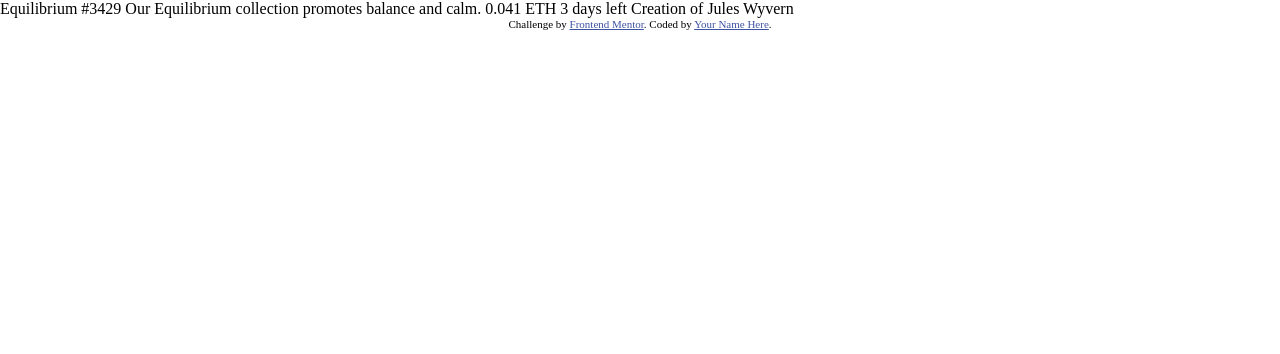
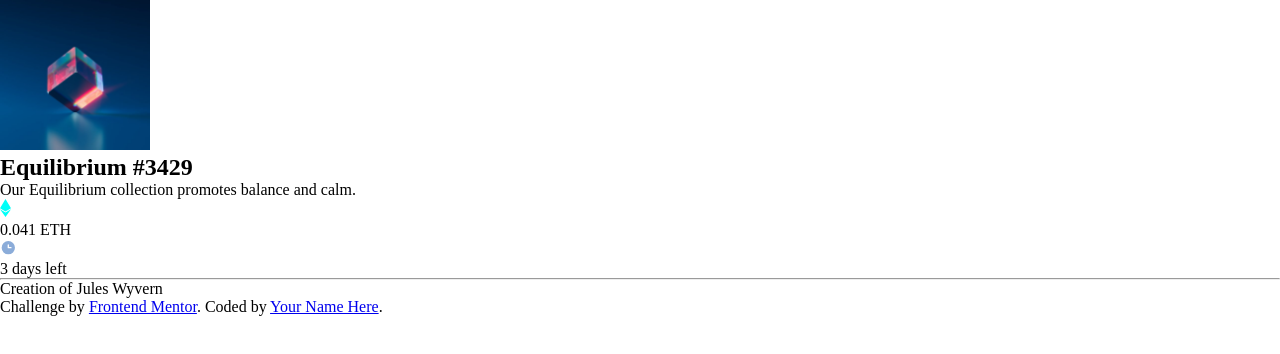
Before and after one commit to lozukka/NFT-preview-card-component, a plain HTML site: page index.html in a window 1280 px wide. Drawn offline with Linux system fonts and the light colour scheme.

Commit message:
Update index.html

```diff
--- a/index.html
+++ b/index.html
@@ -9,22 +9,27 @@
 
   <title>Frontend Mentor | NFT preview card component</title>
 
-  <!-- Feel free to remove these styles or customise in your own stylesheet 👍 -->
-  <style>
-    .attribution { font-size: 11px; text-align: center; }
-    .attribution a { color: hsl(228, 45%, 44%); }
-  </style>
 </head>
 <body>
-
-  Equilibrium #3429
-
-  Our Equilibrium collection promotes balance and calm.
-
-  0.041 ETH
-  3 days left
-
-  Creation of Jules Wyvern
+<main>
+  <section id="top">
+    <div id="image"><img src="/images/image-equilibrium.jpg" alt="Image of Equilibrium" width="150px"></div>
+    <div id="description">
+      <div id="description-top">
+        <h1>Equilibrium #3429</h1>
+        <p>Our Equilibrium collection promotes balance and calm.</p>
+      </div>
+      <div id="description-bottom">
+        <div><img src="/images/icon-ethereum.svg" alt="" width="11" height="18"><p id="size">0.041 ETH</p></div>
+        <div><img src="/images/icon-clock.svg" alt="" width="17" height="17"><p id="time">3 days left</p></div>
+      </div>
+    </div>
+  </section>
+  <section id="bottom">
+    <div id="line"><hr></div>
+    <div id="creator">Creation of Jules Wyvern</div>
+  </section>
+</main>
 
   <div class="attribution">
     Challenge by <a href="https://www.frontendmentor.io?ref=challenge" target="_blank">Frontend Mentor</a>.
```
